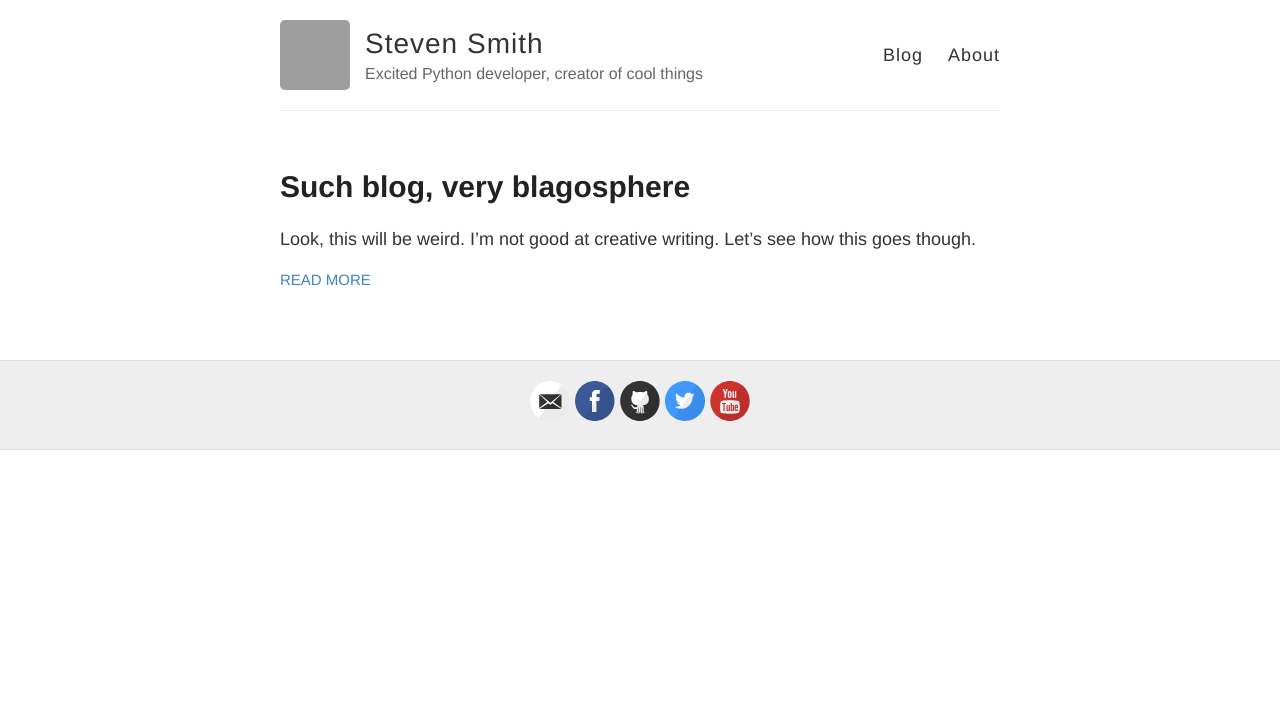
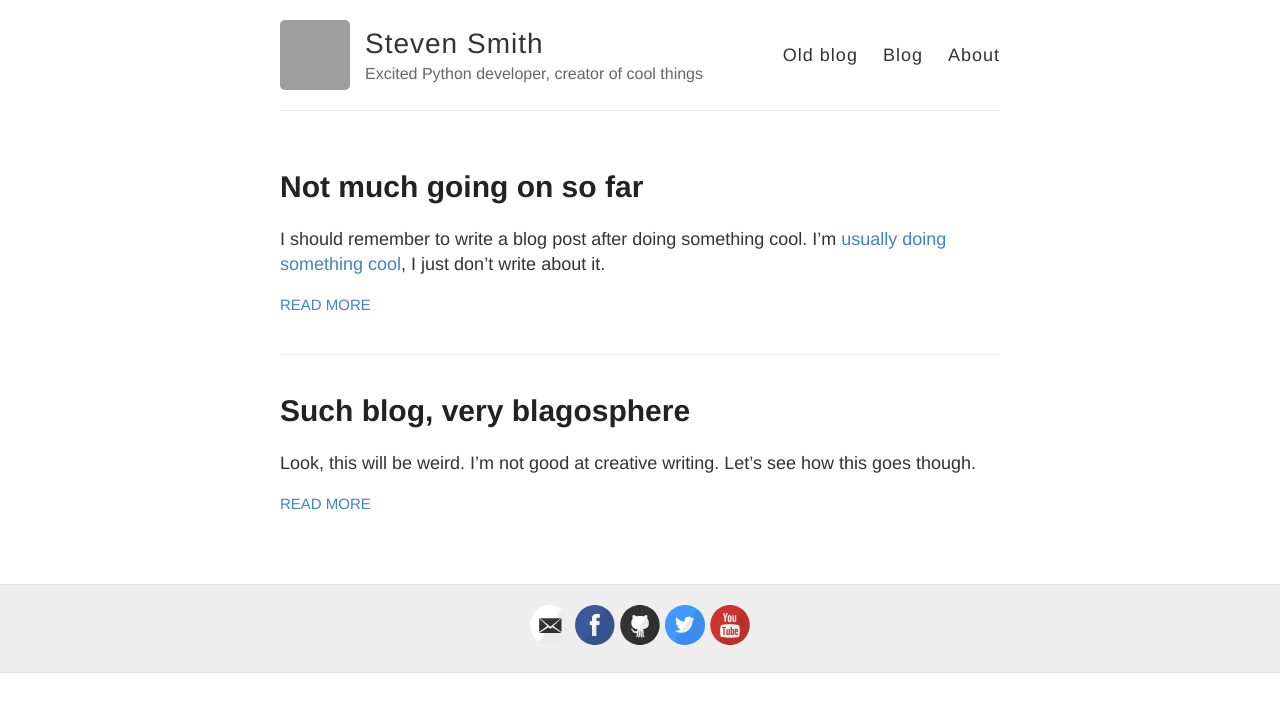
Before and after one commit to blha303/blog, a Jekyll site: the page built from index.md, in a window 1280 px wide. Shown: the top 712 px of the page. Built offline with Jekyll 4.4.1, drawn with Linux system fonts in a browser that asks for light colours; Markdown is read by kramdown in place of the engine named in the settings; grey boxes are pictures that could not be loaded.

Commit message:
New post, new link

```diff
--- a/_layouts/default.html
+++ b/_layouts/default.html
@@ -25,6 +25,7 @@
           </div>
 
           <nav>
+            <a href="http://blha303scripts.tumblr.com/">Old blog</a>
             <a href="{{ site.baseurl }}/">Blog</a>
             <a href="{{ site.baseurl }}/about">About</a>
           </nav>
--- /dev/null
+++ b/_posts/2015-10-27-Hm.md
@@ -0,0 +1,6 @@
+---
+layout: post
+title: Not much going on so far
+---
+
+I should remember to write a blog post after doing something cool. I'm [usually doing something cool](https://github.com/blha303), I just don't write about it.
```
